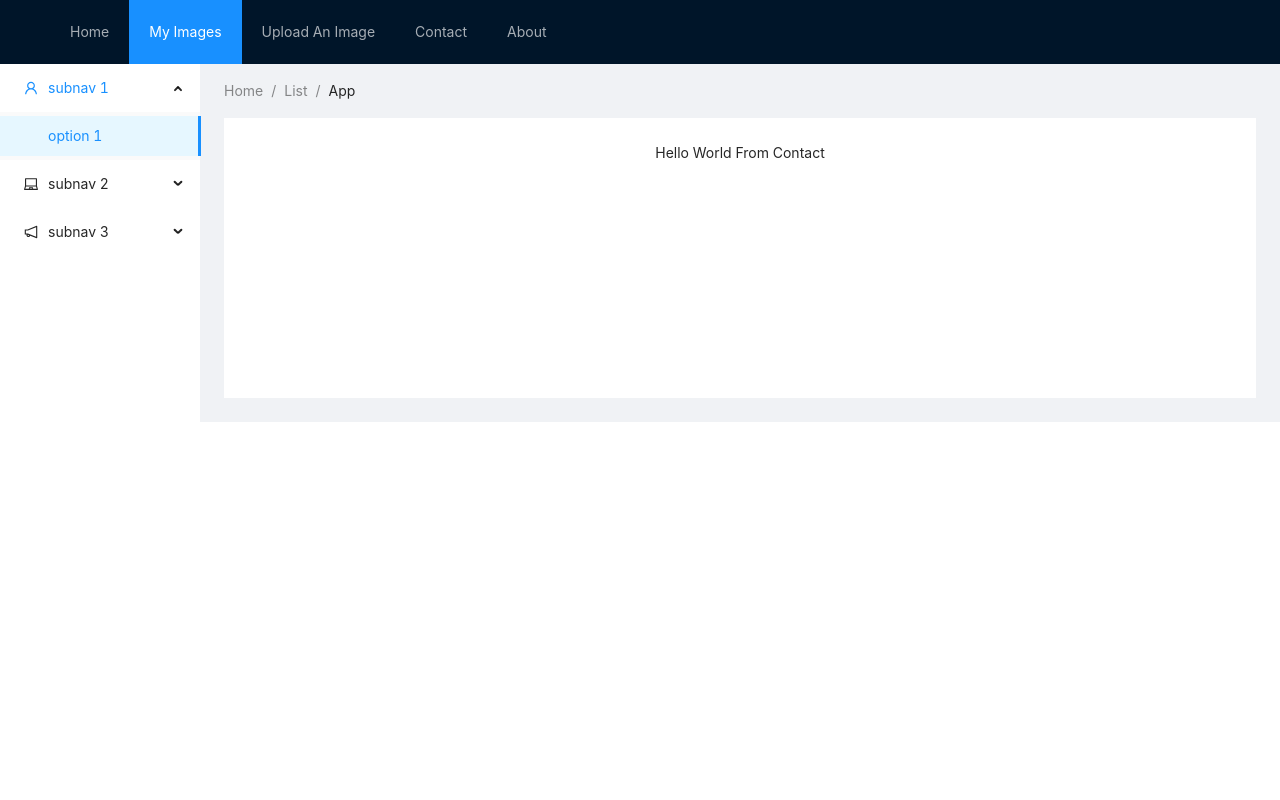
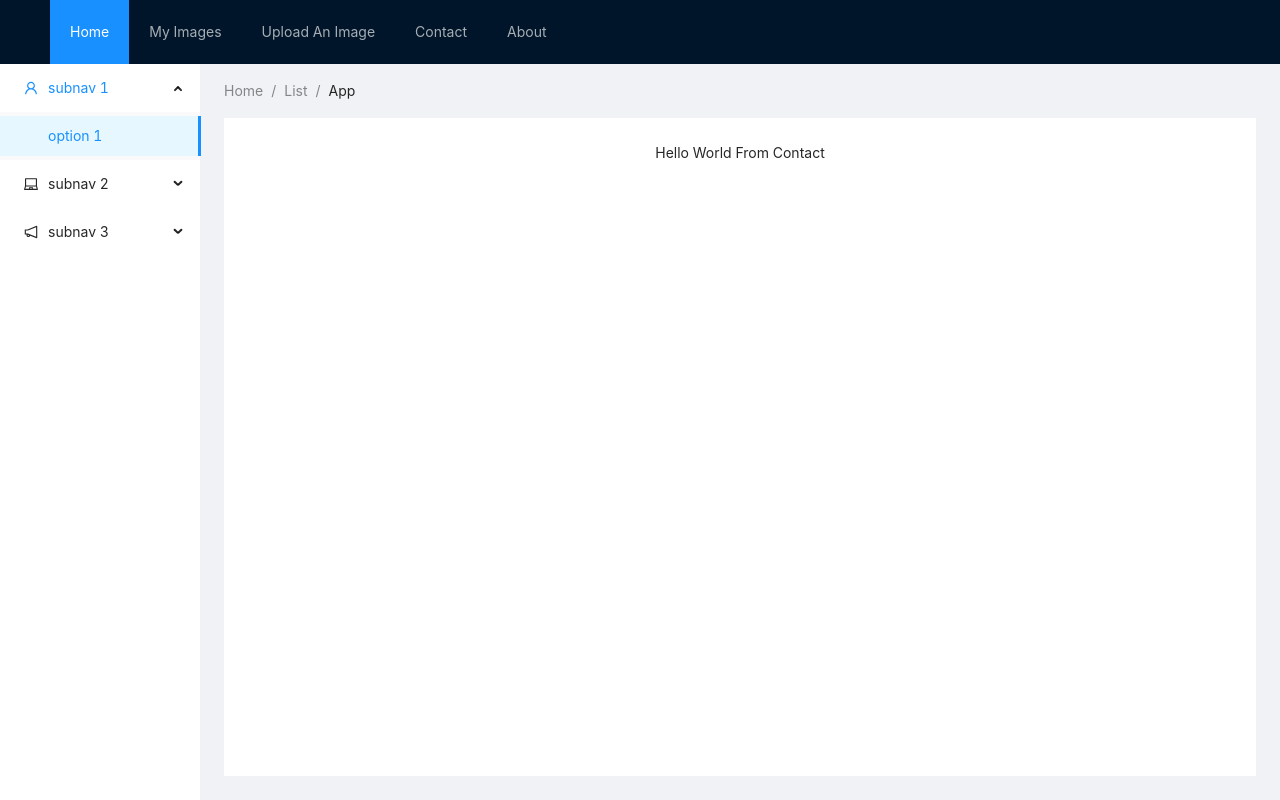
Before and after one commit to DataDeveloper7865/docustore-frontend, a React (Create React App) app: page /contact in a window 1280 px wide. Built offline with nearby package versions, Linux system fonts and the light colour scheme.

Commit message:
Separated nav components. Fixed global style

```diff
--- a/src/App.js
+++ b/src/App.js
@@ -1,83 +1,29 @@
-import './App.css';
-import Routes from './routes/routes';
-import { Link } from 'react-router-dom';
+//navigation component providers
+import HeaderNavigation from './navigation/Header';
+import SiderNavigation from './navigation/Sider';
+import ContentComponent from './navigation/Content';
 
 //ant-d imports
-import { Layout, Menu, Breadcrumb } from 'antd';
-import { UserOutlined, LaptopOutlined, NotificationOutlined } from '@ant-design/icons';
+import { Layout, Breadcrumb } from 'antd';
 
-const { SubMenu } = Menu;
-const { Header, Content, Sider } = Layout;
+//global .css
+import './App.css';
+
 
 function App() {
   return (
     <div className="App">
-      <Layout>
-        <Header className="header">
-          <div className="logo" />
-          <Menu theme="dark" mode="horizontal" defaultSelectedKeys={['2']}>
-            <Menu.Item key="1">
-              <Link to= '/'>
-                Home
-              </Link>
-            </Menu.Item>
-            <Menu.Item key="2">
-              <Link to= '/my-images'>
-                  My Images
-              </Link>
-            </Menu.Item>
-            <Menu.Item key="3">
-              <Link to= '/upload-image'>
-                    Upload An Image
-              </Link>
-            </Menu.Item>
-            <Menu.Item key="4">
-              <Link to= '/contact'>
-                  Contact
-              </Link>
-            </Menu.Item>
-            <Menu.Item key="5">
-              <Link to= '/about'>
-                  About
-              </Link>
-            </Menu.Item>
-          </Menu>
-        </Header>
-        <Layout>
-          <Sider width={200} className="site-layout-background">
-            <Menu
-              mode="inline"
-              defaultSelectedKeys={['1']}
-              defaultOpenKeys={['sub1']}
-              style={{ height: '100%', borderRight: 0 }}
-            >
-              <SubMenu key="sub1" icon={<UserOutlined />} title="subnav 1">
-                <Menu.Item key="1">option 1</Menu.Item>
-              </SubMenu>
-              <SubMenu key="sub2" icon={<LaptopOutlined />} title="subnav 2">
-                <Menu.Item key="2">option 2</Menu.Item>
-              </SubMenu>
-              <SubMenu key="sub3" icon={<NotificationOutlined />} title="subnav 3">
-                <Menu.Item key="9">option 3</Menu.Item>
-              </SubMenu>
-            </Menu>
-          </Sider>
+      <Layout style={{height: "100vh"}}>
+        <HeaderNavigation />
+        <Layout >
+          <SiderNavigation />
           <Layout style={{ padding: '0 24px 24px' }}>
             <Breadcrumb style={{ margin: '16px 0' }}>
               <Breadcrumb.Item>Home</Breadcrumb.Item>
               <Breadcrumb.Item>List</Breadcrumb.Item>
               <Breadcrumb.Item>App</Breadcrumb.Item>
             </Breadcrumb>
-            <Content
-              className="site-layout-background"
-              style={{
-                padding: 24,
-                margin: 0,
-                minHeight: 280,
-              }}
-            >
-              <Routes />
-            </Content>
+            <ContentComponent />
           </Layout>
         </Layout>
       </Layout>
--- /dev/null
+++ b/src/navigation/Content.js
@@ -0,0 +1,26 @@
+import React from 'react';
+import { Layout } from 'antd';
+import Routes from '../routes/routes';
+
+const { Content } = Layout;
+
+function ContentComponent() {
+
+    return (
+
+        <Content
+            className="site-layout-background"
+            style={{
+                padding: 24,
+                margin: 0,
+                minHeight: 280,
+            }}
+        >
+            <Routes />
+        </Content>
+
+    )
+
+}
+
+export default ContentComponent;
--- a/src/navigation/Header.js
+++ b/src/navigation/Header.js
@@ -0,0 +1,46 @@
+import React from 'react';
+
+import { Link } from 'react-router-dom';
+
+import { Layout, Menu } from 'antd';
+
+const { Header } = Layout;
+
+function HeaderNavigation() {
+
+    return (
+
+        <Header className="header">
+            <div className="logo" />
+            <Menu theme="dark" mode="horizontal" defaultSelectedKeys={['1']}>
+                <Menu.Item key="1">
+                    <Link to='/'>
+                        Home
+                    </Link>
+                </Menu.Item>
+                <Menu.Item key="2">
+                    <Link to='/my-images'>
+                        My Images
+                    </Link>
+                </Menu.Item>
+                <Menu.Item key="3">
+                    <Link to='/upload-image'>
+                        Upload An Image
+                    </Link>
+                </Menu.Item>
+                <Menu.Item key="4">
+                    <Link to='/contact'>
+                        Contact
+                    </Link>
+                </Menu.Item>
+                <Menu.Item key="5">
+                    <Link to='/about'>
+                        About
+                    </Link>
+                </Menu.Item>
+            </Menu>
+        </Header>
+    )
+}
+
+export default HeaderNavigation;
--- a/src/navigation/Sider.js
+++ b/src/navigation/Sider.js
@@ -0,0 +1,32 @@
+import React from 'react';
+import { Menu, Layout } from 'antd';
+import { UserOutlined, LaptopOutlined, NotificationOutlined } from '@ant-design/icons';
+
+const { SubMenu } = Menu;
+const { Sider } = Layout;
+
+function SiderNavigation() {
+
+    return (
+        <Sider width={200} className="site-layout-background">
+            <Menu
+                mode="inline"
+                defaultSelectedKeys={['1']}
+                defaultOpenKeys={['sub1']}
+                style={{ height: '100%', borderRight: 0 }}
+            >
+                <SubMenu key="sub1" icon={<UserOutlined />} title="subnav 1">
+                    <Menu.Item key="1">option 1</Menu.Item>
+                </SubMenu>
+                <SubMenu key="sub2" icon={<LaptopOutlined />} title="subnav 2">
+                    <Menu.Item key="2">option 2</Menu.Item>
+                </SubMenu>
+                <SubMenu key="sub3" icon={<NotificationOutlined />} title="subnav 3">
+                    <Menu.Item key="9">option 3</Menu.Item>
+                </SubMenu>
+            </Menu>
+        </Sider>
+    )
+}
+
+export default SiderNavigation;
```
